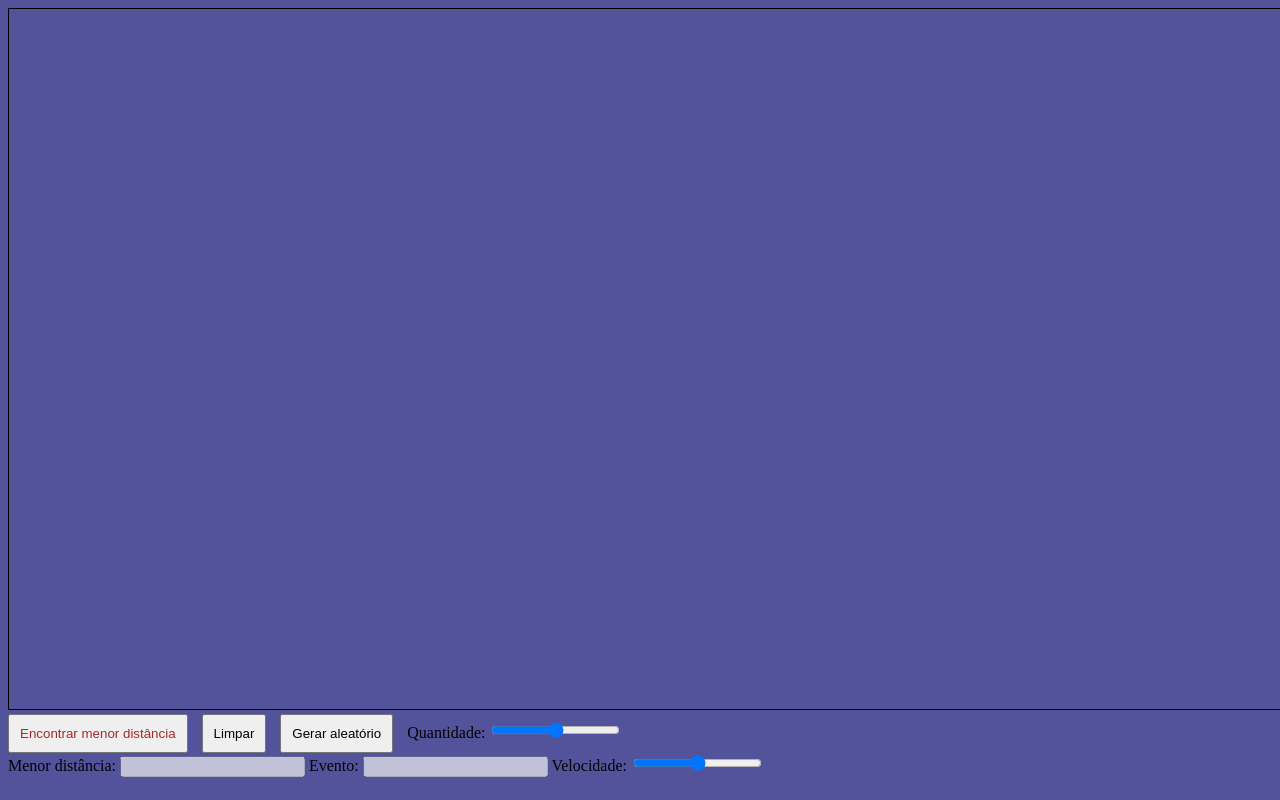
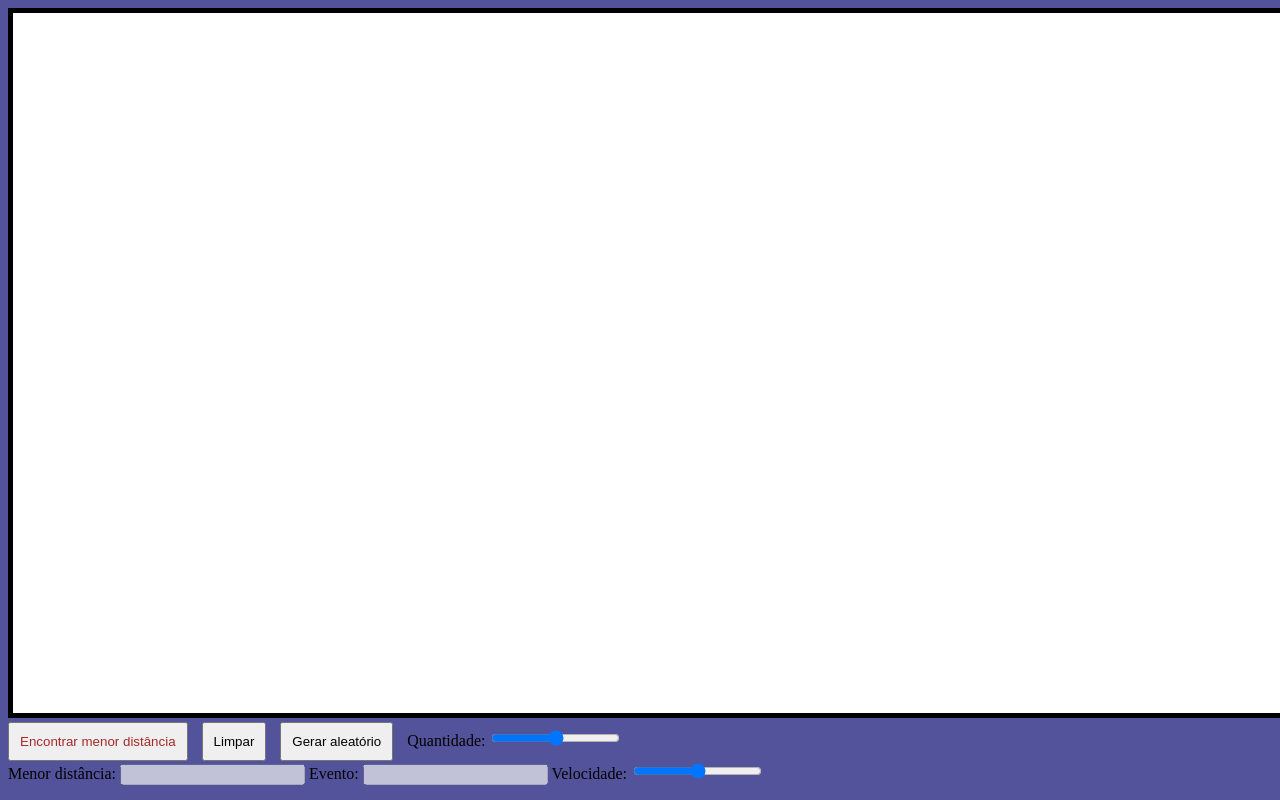
Before and after one commit to projeto-de-algoritmos/D-C_Closest-Points, a website built with Vite: page index.html in a window 1280 px wide. Shown: the top 800 px of the page. Built offline with nearby package versions, Linux system fonts and the light colour scheme.

Commit message:
More style changes

```diff
--- a/src/style.css
+++ b/src/style.css
@@ -1,5 +1,6 @@
 canvas {
-  border: 1px solid black;
+  border: 5px solid black;
+  background-color: white;
 }
 
 button {
```
